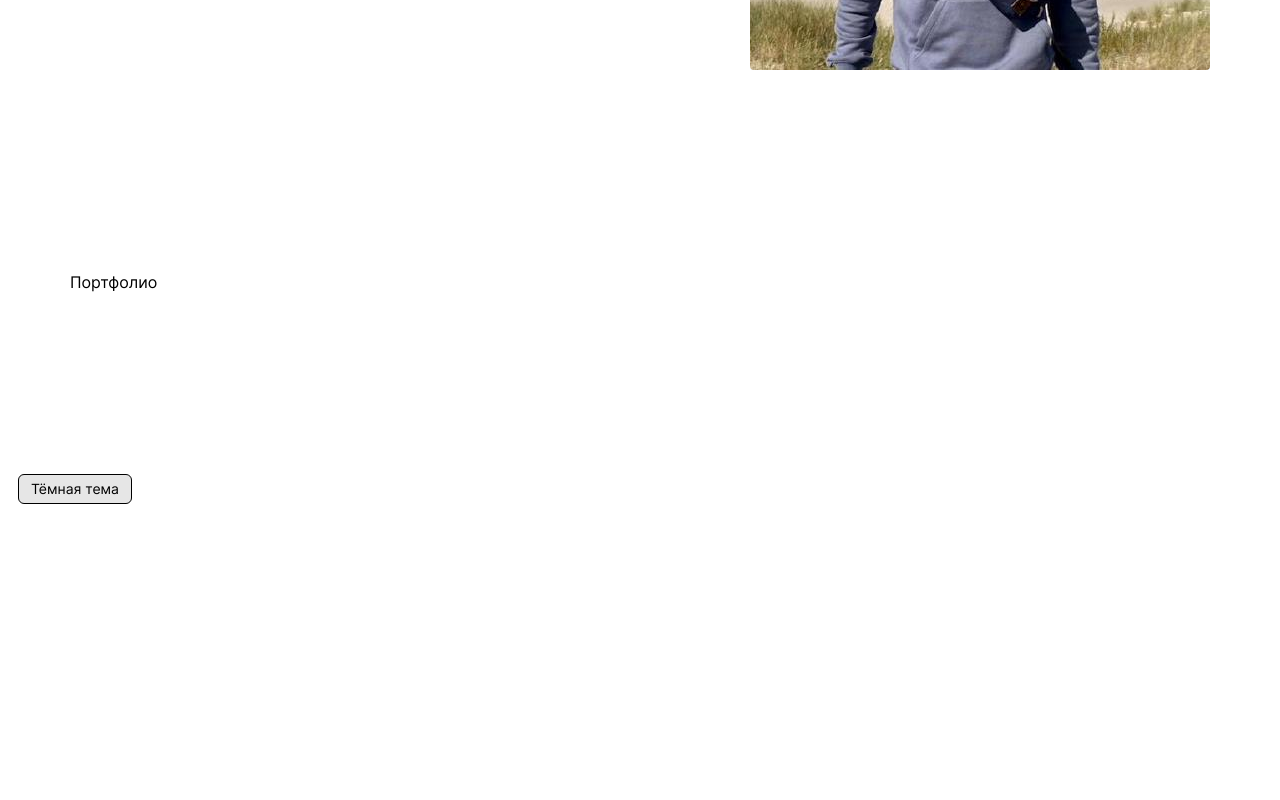
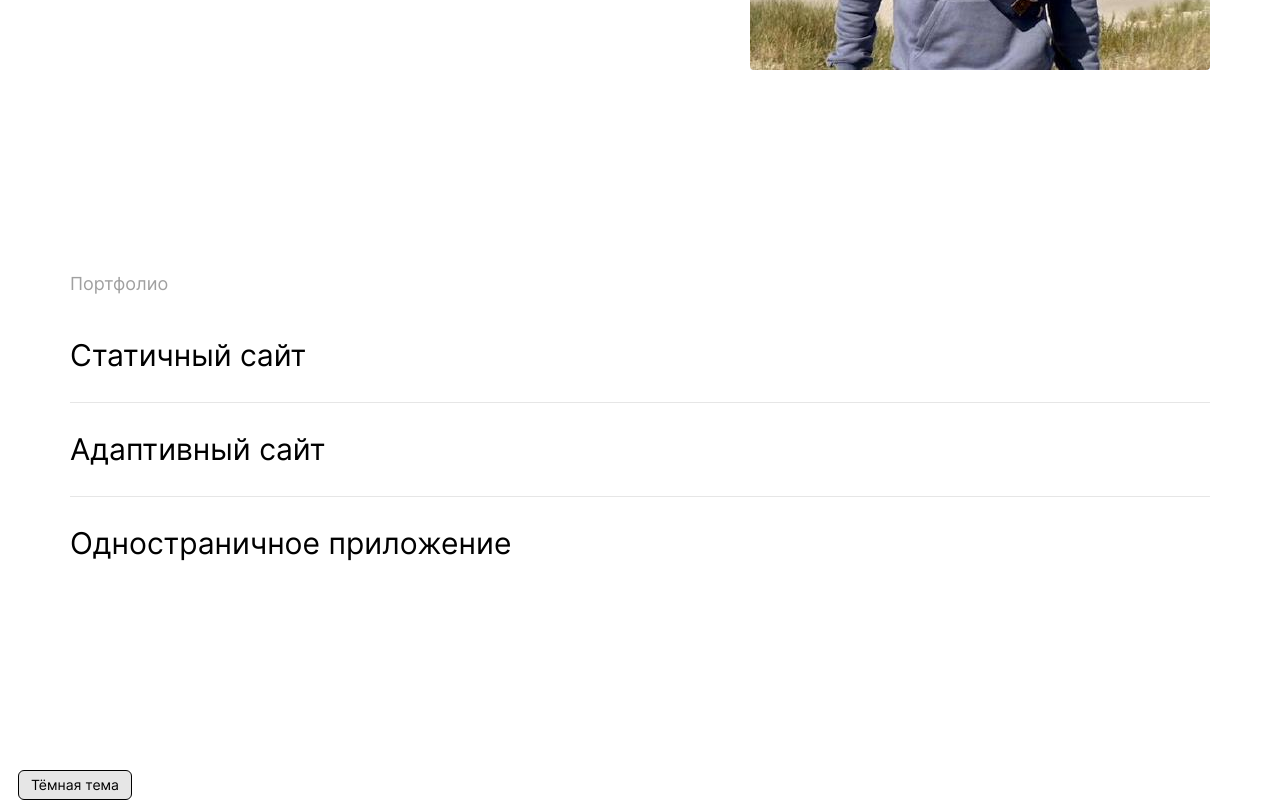
Before and after one commit to Nikolskii/see-movies, a Next.js app: page / in a window 1280 px wide. Shown: the part 1825-2625 px from the top of the page. Before the commit the page ends 2329 px from the top, so only its background shows below. Built offline with nearby package versions, Linux system fonts and the light colour scheme.

Commit message:
feat: добавить компонент portfolio

```diff
--- a/src/shared/styles/globals.css
+++ b/src/shared/styles/globals.css
@@ -20,6 +20,8 @@
 
   --color-green-500: #3ddc84;
 
+  --color-text-muted: #a0a0a0;
+
   --radius-10: 10px;
 }
 
--- a/src/ui-pages/main/ui/portfolio/Portfolio.tsx
+++ b/src/ui-pages/main/ui/portfolio/Portfolio.tsx
@@ -1,7 +1,36 @@
+const LINKS = [
+  {
+    title: 'Статичный сайт',
+    href: 'https://github.com/Nikolskii/how-to-learn',
+  },
+  {
+    title: 'Адаптивный сайт',
+    href: 'https://github.com/Nikolskii/russian-travel',
+  },
+  {
+    title: 'Одностраничное приложение',
+    href: 'https://github.com/Nikolskii/react-mesto-api-full',
+  },
+];
+
 export function Portfolio() {
   return (
     <section className="px-3.5 py-[70px] md:px-[50px] md:py-[100px] lg:px-[70px]">
-      <h3>Портфолио</h3>
+      <h3 className="text-text-muted mb-3 text-[14px] md:text-[18px]">Портфолио</h3>
+      <ul>
+        {LINKS.map(({ title, href }) => (
+          <li className="not-last:border-light-700 not-last:border-b" key={href}>
+            <a
+              className="action-fade block bg-[url('/arrow.svg')] bg-size-[12px_12px] bg-right bg-no-repeat py-5 pr-2.5 text-[18px] md:bg-size-[16px_16px] md:py-6 md:text-[28px] lg:text-[30px]"
+              href={href}
+              target="_blank"
+              rel="noreferrer"
+            >
+              {title}
+            </a>
+          </li>
+        ))}
+      </ul>
     </section>
   );
 }
```
Also changed, not shown: public/arrow.svg (added).
